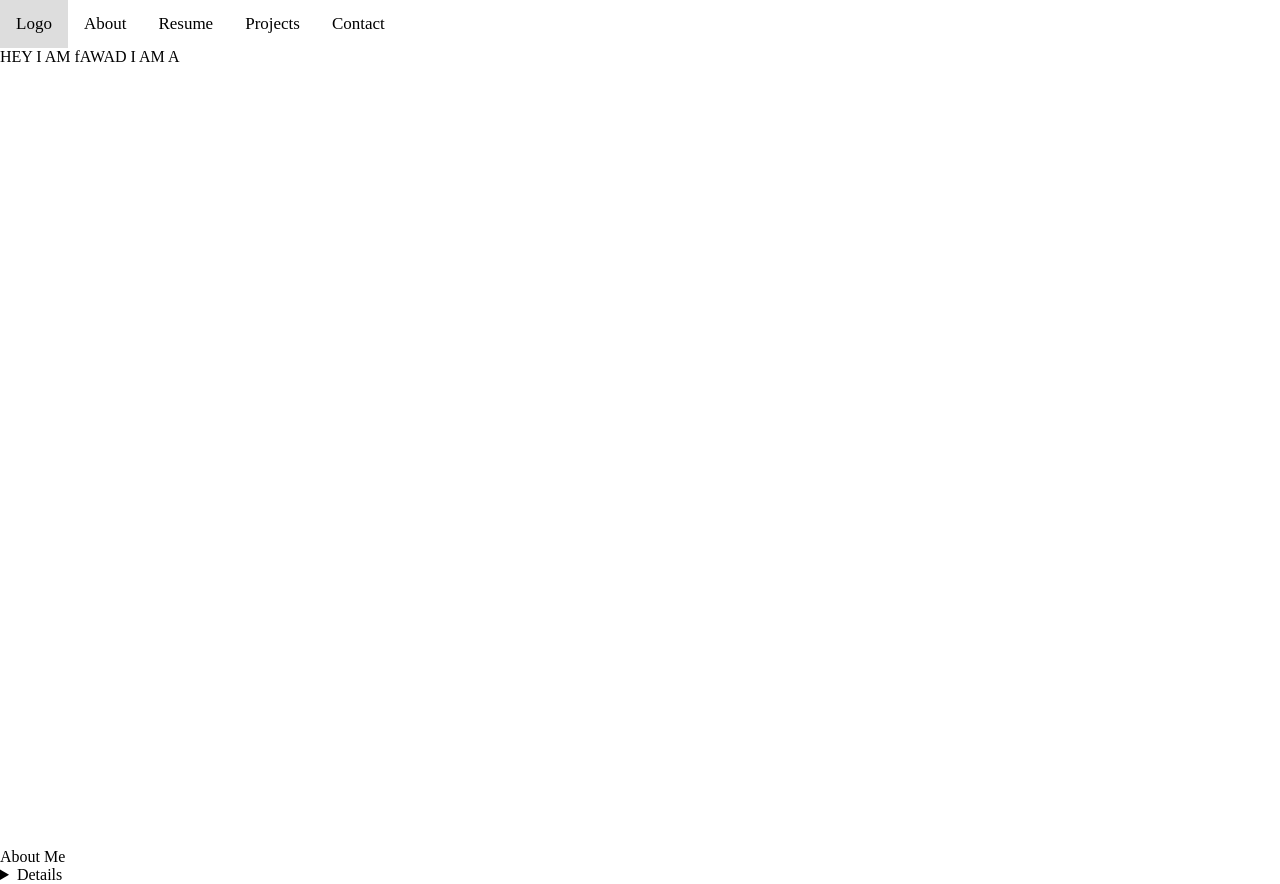
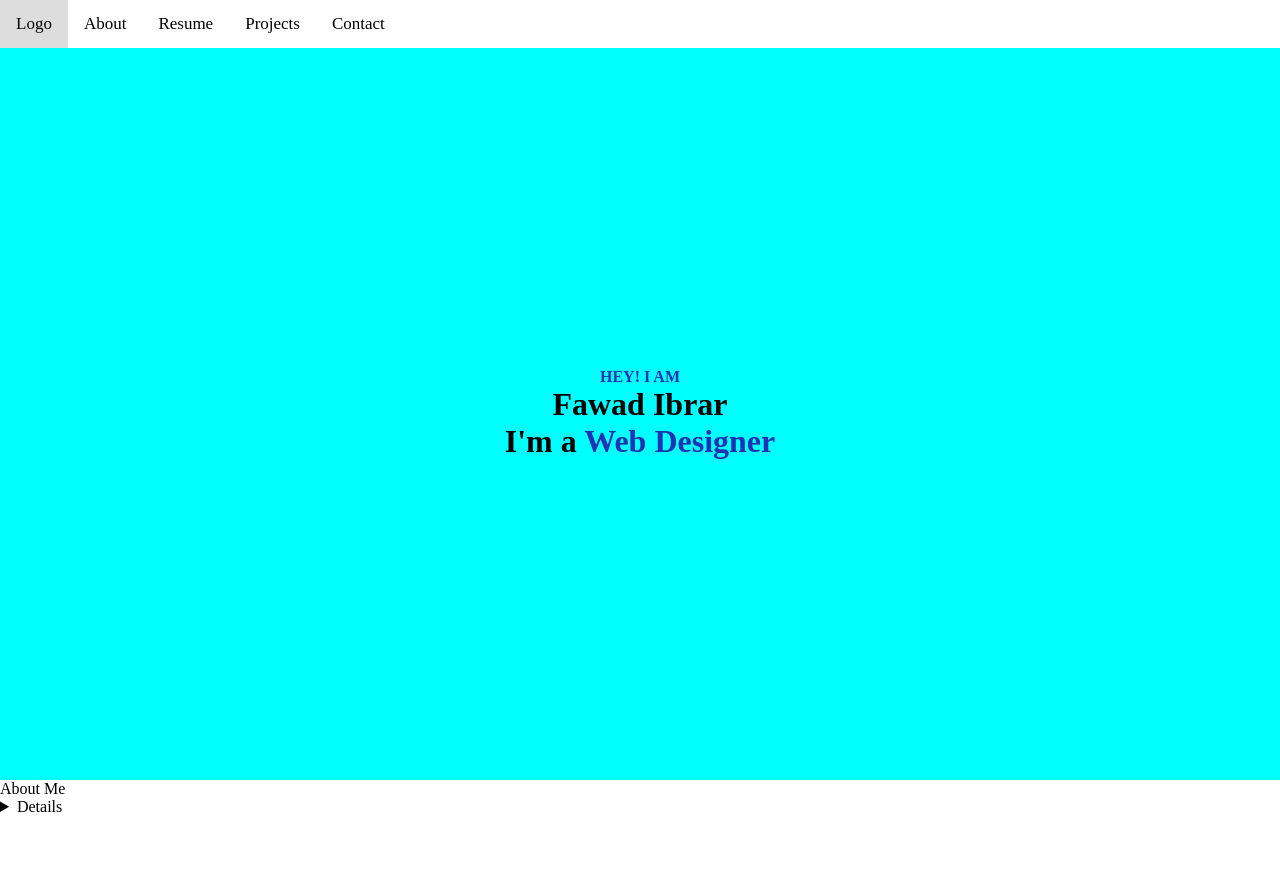
Before and after one commit to fawad-code/fawad0code.github.io, a plain HTML site: page index.html in a window 1280 px wide. After the commit the page ends 816 px from the top, so only its background shows below. Drawn offline with Linux system fonts and the light colour scheme.

Commit message:
Add Header

```diff
--- a/index.html
+++ b/index.html
@@ -4,6 +4,7 @@
     <meta charset="UTF-8">
     <meta http-equiv="X-UA-Compatible" content="IE=edge">
     <meta name="viewport" content="width=device-width, initial-scale=1.0">
+    <meta http-equiv="refresh" content="5">
     <link rel="stylesheet" href="https://cdnjs.cloudflare.com/ajax/libs/font-awesome/4.7.0/css/font-awesome.min.css">
     <link rel="stylesheet" href="style.css">
     <script src="script.js"></script>
@@ -23,7 +24,12 @@
     </nav>
 
     <!-- Main section -->
-    <header>HEY I AM fAWAD I AM A</header>
+    <header>
+        <h4>HEY! I AM</h4>
+        <h1>Fawad Ibrar</h1>
+        <h1>I'm a <span class="field">Web Designer</span></h1>
+    </header>
+
     <section id="about">About Me</section>
     <section id="edu"></section>
     <section id="skills"></section>
--- a/style.css
+++ b/style.css
@@ -1,4 +1,4 @@
-body {
+* {
     margin: 0;
 }
 
@@ -49,5 +49,16 @@ nav .icon {
 }
 
 header {
-    height: 100vh;
+    //height: 60vh;
+    background-color: aqua;
+    padding: 40vh 0 40vh 0;
+    text-align: center;
 }
+
+h4 {
+    color: rgb(30, 50, 180);
+}
+
+.field {
+    color: rgb(30, 50, 180);
+}
```
